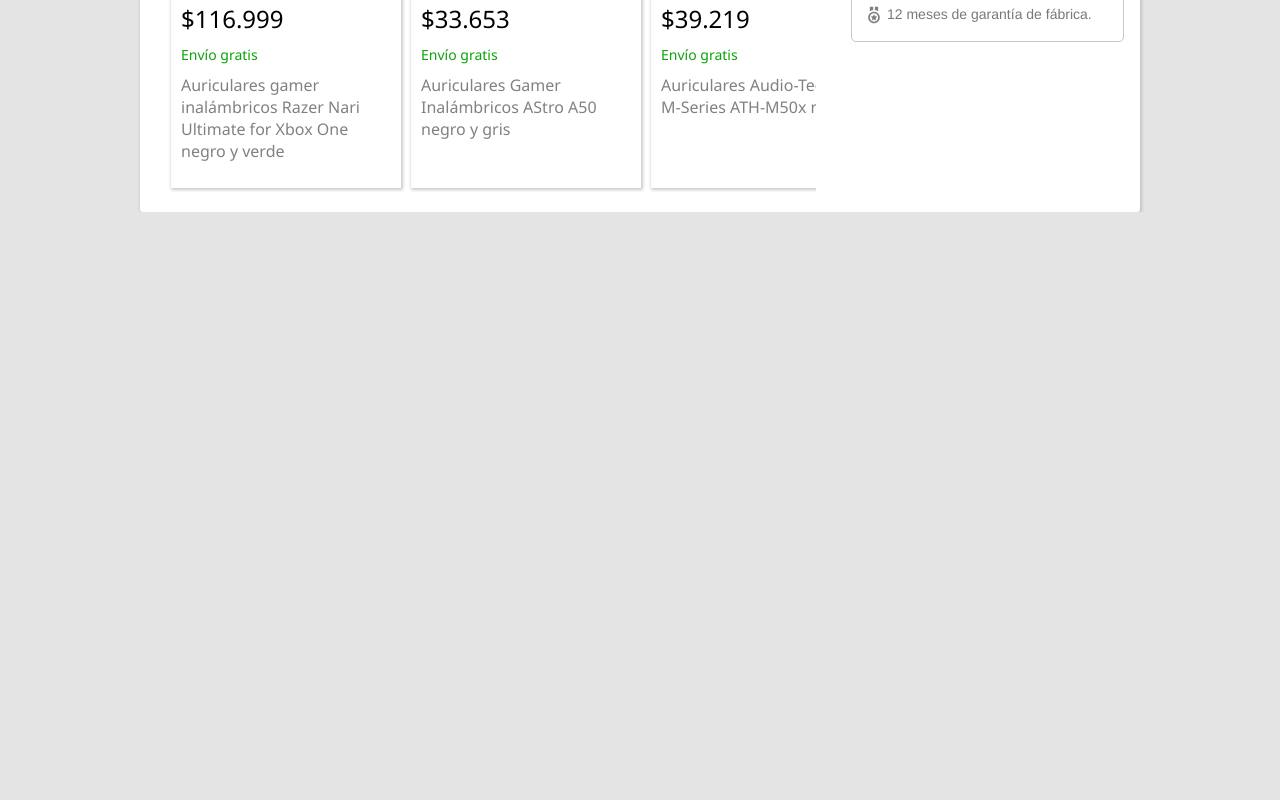
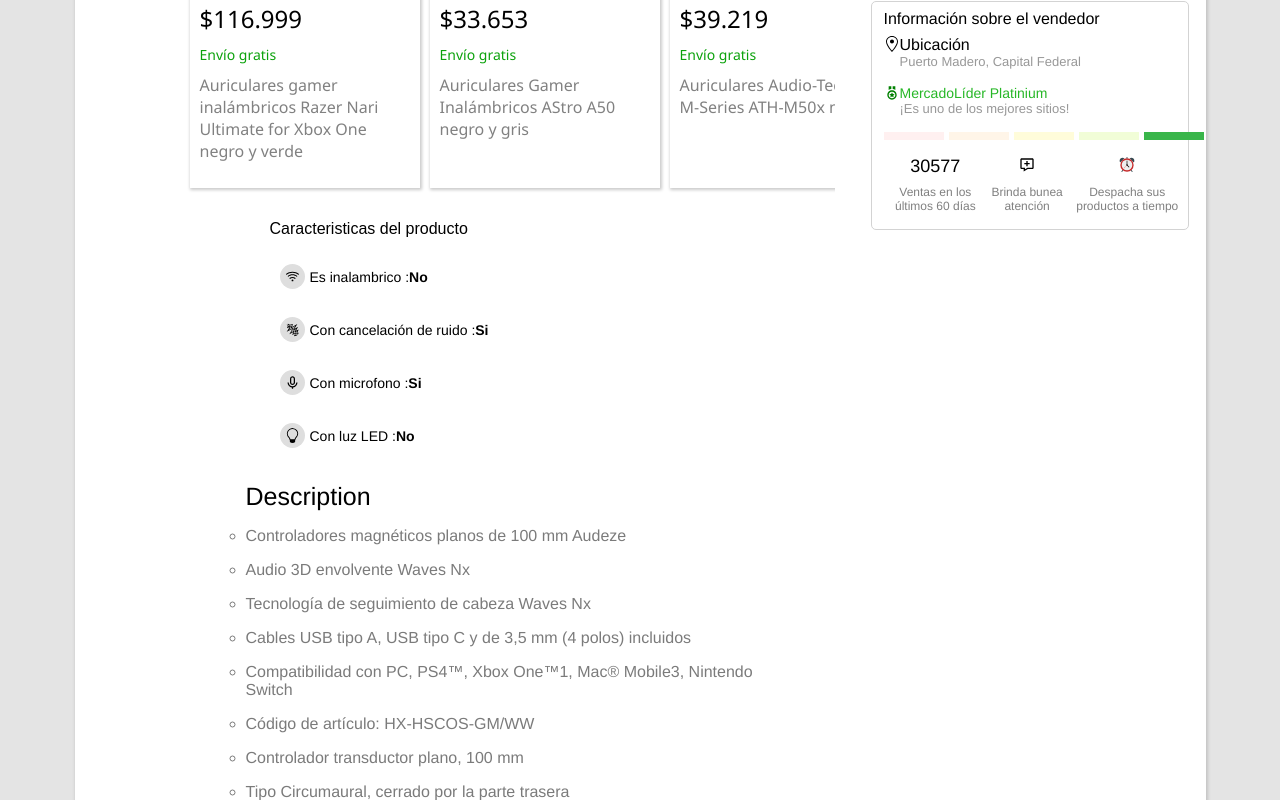
Before and after one commit to Facualemandi/mercadolibre-dos-copy, a React (Create React App) app: page / in a window 1280 px wide. Shown: the part 1120-1920 px from the top of the page. Before the commit the page ends 1332 px from the top, so only its background shows below. Built offline with nearby package versions, Linux system fonts and the light colour scheme.

Commit message:
Agregando varias cosas

```diff
--- a/src/Components/GMainProduct.js
+++ b/src/Components/GMainProduct.js
@@ -14,6 +14,8 @@
 import LSegurity from "./LSegurity";
 import MBuySimilarProducts from "./MBuySimilarProducts";
 import NFeatures from "./NFeatures";
+import ODescriptionProduct from "./ODescriptionProduct";
+import PInformationSell from "./PInformationSell";
 
 const GPrincipalProduct = ({
   onChangeProduct,
@@ -70,12 +72,20 @@
             </div>
           </section>
 
+
+     <section className="sections_aside">
           <div className="buttons_desktop">
            <KButtons/>
           </div>
           <div className="Lsegurity">
             <LSegurity/>
           </div>
+
+          <div className="information_vendedor">
+            <PInformationSell/>
+          </div>
+
+     </section>
 
         </aside>
 
@@ -123,8 +133,14 @@
               />
             )}
             <ISimilaarProducts />
+
             <div className="div_features">
              <NFeatures/>
+
+            </div>
+
+            <div className="Description_products">
+            <ODescriptionProduct/>
             </div>
 
 
@@ -165,7 +181,11 @@
           <hr/>
           <MBuySimilarProducts darkMode={darkMode}/>
           <hr/>
+          <PInformationSell/>
+          <hr/>
           <NFeatures/>
+          <hr/>
+          <ODescriptionProduct/>
         </section>
 
         <section className="productDesktop">
--- /dev/null
+++ b/src/Components/ODescriptionProduct.js
@@ -0,0 +1,40 @@
+import React from "react";
+import '../Styles/ODescriptionProduct.css'
+
+const ODescriptionProduct = () => {
+  return (
+    <>
+      <section className="descripion">
+
+        <p> Description </p>
+
+        <ul className="container_description">
+          <li>Controladores magnéticos planos de 100 mm Audeze</li>
+          <li>Audio 3D envolvente Waves Nx</li>
+          <li>Tecnología de seguimiento de cabeza Waves Nx</li>
+          <li>Cables USB tipo A, USB tipo C y de 3,5 mm (4 polos) incluidos</li>
+          <li>
+            Compatibilidad con PC, PS4™, Xbox One™1, Mac® Mobile3, Nintendo
+            Switch
+          </li>
+          <li>Código de artículo: HX-HSCOS-GM/WW</li>
+          <li>Controlador transductor plano, 100 mm</li>
+          <li>Tipo Circumaural, cerrado por la parte trasera</li>
+          <li>Respuesta de frecuencia 10 Hz–50 000Hz</li>
+          <li>Nivel de presión acústica + 120 dB</li>
+          <li> Distorsión armónica total + 0.1% (1 kHz, 1 mW)</li>
+          <li>Modos Audio 3D</li>
+          <li>Modos Audio 3D con seguimiento de cabeza2</li>
+          <li>Longitud del cable USB tipo C a USB tipo A: 3 m</li>
+          <li>USB tipo C a USB tipo C: 1,5 m</li>
+          <li>Conexión de 3,5 mm (4 polos): 1,2m</li>
+          <li>Micrófono</li>
+          <li>Elemento Micrófono de condensador electret</li>
+          <li>Patrón polar Unidireccional</li>
+        </ul>
+      </section>
+    </>
+  );
+};
+
+export default ODescriptionProduct;
--- /dev/null
+++ b/src/Components/PInformationSell.js
@@ -0,0 +1,62 @@
+import React from 'react'
+import '../Styles/PInformationSell.css'
+import { GoLocation } from "react-icons/go";
+import { BiMedal } from "react-icons/bi";
+import { BiMessageAdd } from "react-icons/bi";
+import { FcAlarmClock } from "react-icons/fc";
+
+
+const PInformationSell = () => {
+  return (
+    <>
+
+    <section className='container_info'>
+        <p className='p_info'>Información sobre el vendedor</p>
+
+        <section className='info_location'>
+              <GoLocation/>
+              <p>
+                  <span>Ubicación </span>
+                  <span>Puerto Madero, Capital Federal</span>
+              </p>
+        </section>
+
+        <section className='mercadolibre_platinum'>
+            <BiMedal className='icon_medal'/>
+            <p>
+                <span>MercadoLíder Platinium</span>
+                <span>¡Es uno de los mejores sitios!</span>
+            </p>
+        </section>
+
+
+        <section className='colors_info'>
+            <span className='color'></span>
+            <span className='color'></span>
+            <span className='color'></span>
+            <span className='color'></span>
+            <span className='color'></span>
+        </section>
+
+        <section className='container_info_sell'>
+            <div className='sales'>
+                <p>30577</p>
+                <p>Ventas en los últimos 60 días</p>
+            </div>
+            <div className='atention'>
+               <BiMessageAdd/>
+                <p>Brinda bunea atención</p>
+            </div>
+            <div className='clock'>
+                 <FcAlarmClock/>
+                <p>Despacha sus productos a tiempo</p>
+            </div>
+        </section>
+
+    </section>
+
+    </>
+  )
+}
+
+export default PInformationSell
--- a/src/Styles/GMainProduct.css
+++ b/src/Styles/GMainProduct.css
@@ -132,13 +132,17 @@
   display: none;
 }
 
+
+
 .productDesktop,
 .price_principalProduct_Desktop,
 .fiveProductDesktop,
 .container,
 .buttons_desktop,
 .Lsegurity,
-.div_features {
+.div_features,
+.Description_products,
+.information_vendedor {
   display: none;
 }
 
@@ -163,7 +167,10 @@
   .price_principalProduct_Desktop,
   .container,
   .buttons_desktop,
-  .Lsegurity {
+  .Lsegurity,
+  .div_features,
+  .Description_products,
+  .information_vendedor {
     display: block;
   }
 
@@ -191,12 +198,12 @@
     border: 1px solid rgb(200, 200, 200);
     margin: 2vh;
     border-radius: 5px;
-    height:  max-content;
-    padding-left: 1.5vh;
+    height: 86vh;
+    width: 40vh;
   }
 
   .PrincipalProduct {
-    width: 125vh;
+    width: max-content;
     margin: auto;
     display: flex;
     flex-direction: row-reverse;
--- a/src/Styles/LSegurity.css
+++ b/src/Styles/LSegurity.css
@@ -8,6 +8,7 @@
     color: grey;
     margin-top: 3px;
     margin-right: 3px;
+    margin-left: 5px;
 }
 
 .segurity{
--- /dev/null
+++ b/src/Styles/ODescriptionProduct.css
@@ -0,0 +1,26 @@
+.descripion p{
+    font-size: 25px;
+    font-family:Helvetica ,Helvetica,Arial,sans-serif;
+    margin: 2vh;
+}
+
+
+
+.container_description li{
+    list-style:circle;
+    margin: 2vh;
+    font-family:Helvetica ,Helvetica,Arial,sans-serif;
+    font-size: 14px;
+    color: rgb(123, 123, 123);
+}
+
+@media (min-width: 1000px){
+    .descripion{
+        width: 70vh;
+
+    }
+    .container_description li{
+        font-size: 16px;
+
+    }
+}
--- /dev/null
+++ b/src/Styles/PInformationSell.css
@@ -0,0 +1,111 @@
+.container_info{
+    border: 1px solid rgb(211, 211, 211);
+    border-radius: 5px;
+    padding-left: 1.5vh;
+    margin: auto;
+    font-family:Helvetica ,Helvetica,Arial,sans-serif;
+
+}
+
+.container_info .p_info{
+    margin-top: 1vh;
+}
+
+.info_location{
+    display: flex;
+    margin-top: 1vh;
+}
+
+.info_location p {
+   display: flex;
+   flex-direction: column;
+}
+.info_location p  span:nth-child(1){
+    font-size: 16px;
+}
+.info_location p  span:nth-child(2){
+    font-size: 13px;
+    color: rgb(152, 152, 152);
+
+
+}
+.icon_medal{
+    color: green;
+}
+.mercadolibre_platinum{
+    display: flex;
+    margin-top: 2vh;
+}
+.mercadolibre_platinum p{
+    display: flex;
+    flex-direction: column;
+}
+.mercadolibre_platinum p span:nth-child(1){
+  color: rgb(39, 183, 39);
+  font-size: 14px;
+
+}
+.mercadolibre_platinum p:nth-child(2){
+    font-size: 13px;
+    color: rgb(152, 152, 152);
+
+}
+
+
+.colors_info{
+    display: grid;
+    height: 8px;
+    grid-template-columns: repeat(5, 65px);
+    margin-top: 2vh;
+    margin-bottom: 2vh;
+}
+.color{
+    width: 60px;
+    margin-right: 5px;
+}
+
+.colors_info .color:nth-child(1){
+    background-color: #fff0f0;
+}
+.colors_info .color:nth-child(2){
+    background-color: #fff5e8;
+}
+.colors_info .color:nth-child(3){
+    background-color: #fffcda;
+}
+.colors_info .color:nth-child(4){
+    background-color: #f1fdd7;
+}
+.colors_info .color:nth-child(5){
+    background-color: #39b54a;
+}
+
+
+.container_info_sell{
+    display: flex;
+    justify-content: center;
+    align-items: center;
+    text-align: center;
+    margin-bottom: 2vh;
+}
+
+.sales p:nth-child(1){
+  font-size: 18px;
+}
+.sales p:nth-child(2){
+  font-size: 12px;
+  color: grey;
+  margin-top: 1vh;
+}
+
+.atention p{
+    font-size: 12px;
+    color: grey;
+    margin-top: 1vh;
+}
+
+.clock p{
+    font-size: 12px;
+    color: grey;
+    margin-top: 1vh;
+}
```
